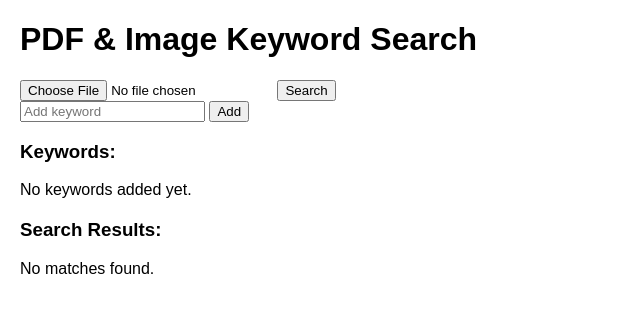
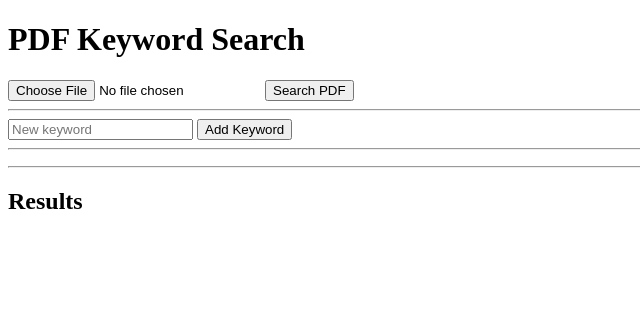
Before and after one commit to Aaronicc/pdf-keyword-search, a Flask app: page / in a window 1280 px wide. Shown: the top 313 px of the page, without its empty margins (0-640 px from the left). Run offline with Flask 3, Linux system fonts and the light colour scheme.

Commit message:
Update index.html

```diff
--- a/templates/index.html
+++ b/templates/index.html
@@ -2,62 +2,63 @@
 <html lang="en">
 <head>
     <meta charset="UTF-8">
-    <title>PDF & Image Keyword Search</title>
-    <style>
-        body { font-family: Arial, sans-serif; margin: 20px; }
-        .keyword-list { margin-bottom: 20px; }
-        .keyword { display: inline-block; background: #e0e0e0; padding: 5px 10px; margin: 5px; border-radius: 5px; }
-        .results { margin-top: 20px; }
-        .highlight { background-color: yellow; font-weight: bold; }
-    </style>
+    <title>PDF Keyword Search</title>
 </head>
 <body>
-    <h1>PDF & Image Keyword Search</h1>
+    <h1>PDF Keyword Search</h1>
 
-    <!-- Upload Form -->
-    <form method="POST" enctype="multipart/form-data">
-        <input type="file" name="file" accept=".pdf,.png,.jpg,.jpeg" required>
-        <button type="submit">Search</button>
+    <!-- Flash messages -->
+    {% with messages = get_flashed_messages(with_categories=true) %}
+      {% if messages %}
+        <ul>
+          {% for category, msg in messages %}
+            <li><strong>{{ category }}:</strong> {{ msg }}</li>
+          {% endfor %}
+        </ul>
+      {% endif %}
+    {% endwith %}
+
+    <!-- Upload PDF -->
+    <form action="/" method="POST" enctype="multipart/form-data">
+        <input type="file" name="pdf_file" required>
+        <button type="submit">Search PDF</button>
     </form>
 
-    <!-- Uploaded File -->
-    {% if uploaded_file %}
-        <p>Uploaded: <strong>{{ uploaded_file }}</strong></p>
-    {% endif %}
+    <hr>
 
-    <!-- Add Keyword Form -->
+    <!-- Add keyword -->
     <form action="{{ url_for('add_keyword') }}" method="POST">
-        <input type="text" name="keyword" placeholder="Add keyword" required>
-        <button type="submit">Add</button>
+        <input type="text" name="keyword" placeholder="New keyword" required>
+        <button type="submit">Add Keyword</button>
     </form>
 
-    <!-- Keyword List -->
-    <div class="keyword-list">
-        <h3>Keywords:</h3>
+    <hr>
+
+    <!-- Keyword list -->
+    <ul>
         {% for kw in keywords %}
-            <div class="keyword">
-                {{ kw.word }}
-                <form action="{{ url_for('delete_keyword', kw_id=kw.id) }}" method="POST" style="display:inline;">
-                    <button type="submit">x</button>
+            <li>
+                {{ kw.keyword }}
+                <!-- Delete button -->
+                <form action="{{ url_for('delete_keyword', id=kw.id) }}" method="POST" style="display:inline;">
+                    <button type="submit">🗑️</button>
                 </form>
-            </div>
-        {% else %}
-            <p>No keywords added yet.</p>
+                <!-- Edit button -->
+                <form action="{{ url_for('edit_keyword', id=kw.id) }}" method="GET" style="display:inline;">
+                    <button type="submit">✏️</button>
+                </form>
+            </li>
         {% endfor %}
-    </div>
+    </ul>
 
-    <!-- Search Results -->
-    <div class="results">
-        <h3>Search Results:</h3>
-        {% if results %}
-            <ul>
-                {% for res in results %}
-                    <li class="highlight">{{ res }}</li>
-                {% endfor %}
-            </ul>
-        {% else %}
-            <p>No matches found.</p>
-        {% endif %}
-    </div>
+    <hr>
+
+    <!-- Search results -->
+    <h2>Results</h2>
+    <ul>
+        {% for r in results %}
+            <li>{{ r.keyword }} - {{ "Found" if r.found else "Not found" }}</li>
+        {% endfor %}
+    </ul>
 </body>
 </html>
```
